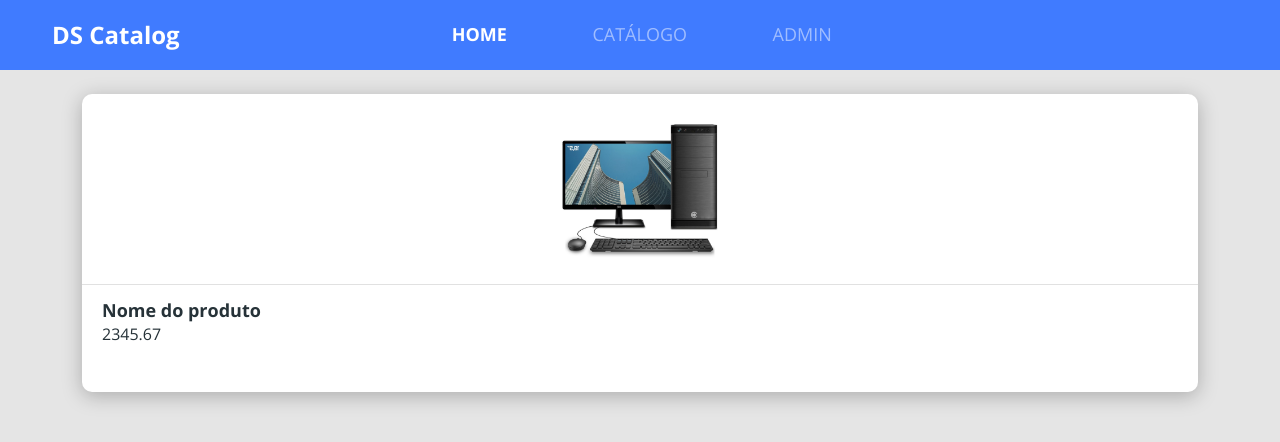
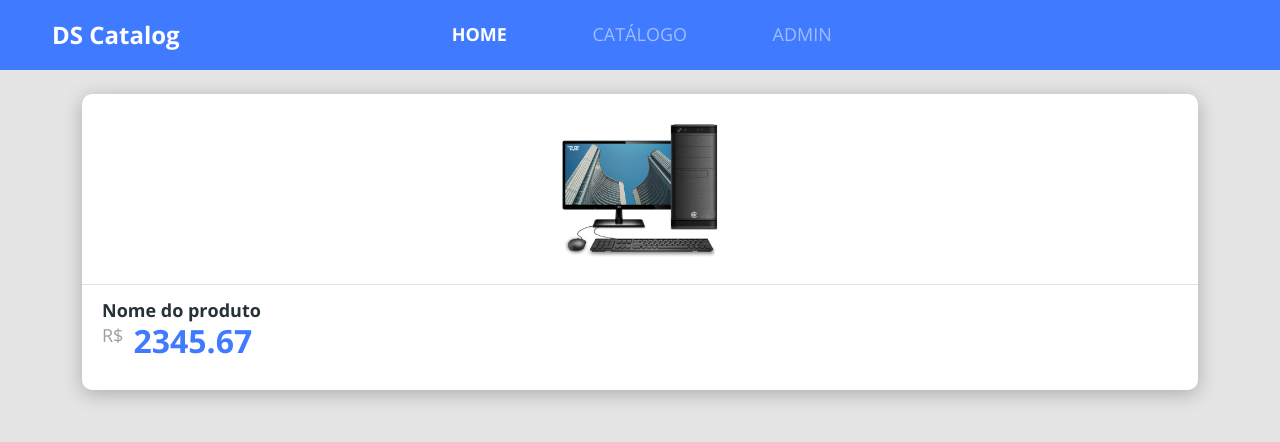
Before and after one commit to TomasAlric/DSCatalog-DevSuperior, a React (Create React App) app in the folder dscatalog/frontweb/: page / in a window 1280 px wide. Shown: the top 442 px of the page. Built offline with nearby package versions, Linux system fonts and the light colour scheme.

Commit message:
Criando componente ProductPrice

```diff
--- a/dscatalog/frontweb/src/components/ProductCard/index.tsx
+++ b/dscatalog/frontweb/src/components/ProductCard/index.tsx
@@ -1,6 +1,7 @@
 import './styles.css';
 
 import ProductImg from 'assets/images/product.png';
+import ProductPrice from 'components/ProductPrice';
 
 const ProductCard = () => {
   return (
@@ -11,7 +12,7 @@ const ProductCard = () => {
 
       <div className="card-bottom-container">
         <h6>Nome do produto</h6>
-        <p>2345.67</p>
+        <ProductPrice/>
       </div>
     </div>
   );
--- /dev/null
+++ b/dscatalog/frontweb/src/components/ProductPrice/index.tsx
@@ -0,0 +1,13 @@
+import './styles.css';
+
+const ProductPrice = () => {
+  return (
+  <div className="product-price-container">
+    <span>R$</span>
+    <h3>2345.67</h3>
+  </div>
+
+  );
+};
+
+export default ProductPrice;
--- /dev/null
+++ b/dscatalog/frontweb/src/components/ProductPrice/styles.css
@@ -0,0 +1,14 @@
+.product-price-container {
+  display: flex;
+}
+
+.product-price-container span {
+  font-size: 18px;
+  color: #9e9e9e;
+}
+
+.product-price-container h3 {
+  font-size: 32px;
+  color: #407bff;
+  margin-left: 10px;
+}
```
